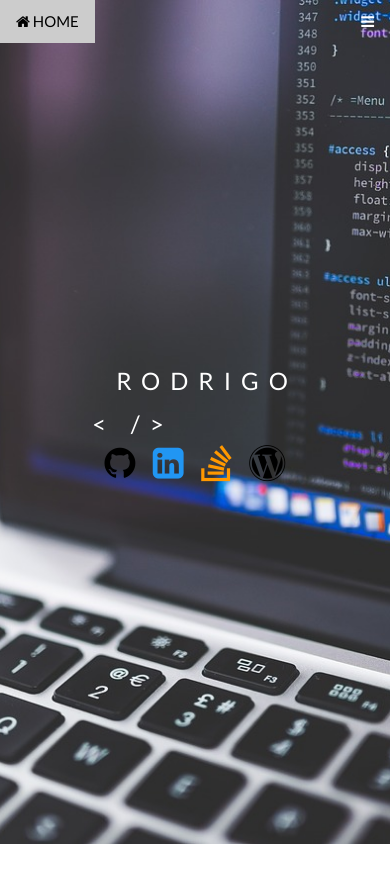
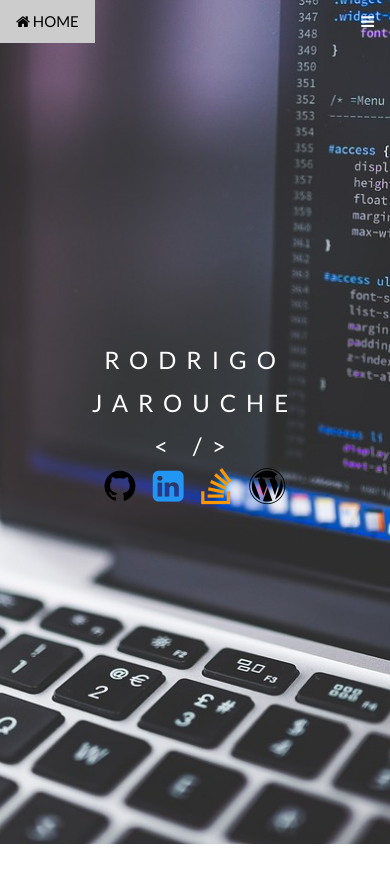
Before and after one commit to rjarouche/rjarouche.github.io, a plain HTML site: page index.html in a window 390 px wide. Shown: the top 882 px of the page. Drawn offline with Linux system fonts and the light colour scheme.

Commit message:
Ajustes para visualizacao em celular

```diff
--- a/index.html
+++ b/index.html
@@ -39,6 +39,7 @@
   <div id="navDemo" class="w3-bar-block w3-teal w3-hide w3-hide-large w3-hide-medium">
     <a href="#about" class="w3-bar-item w3-button" onclick="toggleFunction()">SOBRE</a>
     <a href="#portfolio" class="w3-bar-item w3-button" onclick="toggleFunction()">PROJETOS</a>
+    <a href="#quotes" class="w3-bar-item w3-button" onclick="toggleFunction()"></i> DEPOIMENTOS</a>
     <a href="#contact" class="w3-bar-item w3-button" onclick="toggleFunction()">CONTATO</a>
   </div>
 </div>
@@ -46,8 +47,12 @@
 <!-- First Parallax Image with Logo Text -->
 <div class="bgimg-1 w3-container  w3-padding-64" id="home">
   <div class="w3-display-middle">
-<span class="w3-center w3-padding-large w3-text-white w3-xlarge w3-wide w3-animate-opacity">RODRIGO <span class="w3-hide-small">JAROUCHE</span> < /></span>
-      <div style="width:100%;text-align:center">
+     <div style="width:100%;text-align:center">
+      <span class="w3-center w3-padding-large w3-text-white w3-xlarge w3-wide w3-animate-opacity">RODRIGO</span>
+      <span class="w3-center w3-padding-large w3-text-white w3-xlarge w3-wide w3-animate-opacity">JAROUCHE</span>
+      <span class="w3-center w3-padding-large w3-text-white w3-xlarge w3-wide w3-animate-opacity">< /></span>
+     </div>
+   <div style="width:100%;text-align:center">
      <span class="w3-center w3-text-black" style="text-align:center">
               <a href="https://github.com/rjarouche" target="_blank"><i class="fa fa-github w3-xxlarge" title="GitHub"></i></a>
      </span>
@@ -231,7 +236,6 @@ Preocupado e inquisitivo com o mundo ao redor, preocupa-se com questões comunit
 </div>
 <br>   <br>   <br>   <br>   <br>
 
-
    <div class="w3-row-padding w3-left w3-text-gray">
        <div class="w3-col m12 jar_slideInLeft">
         <em>"Ótimo profissional, dedicado, organizado e aberto à discussões. Teve participação ativa no desenvolvimento de TMS próprio quando trabalhávamos em empresas distintas mas do mesmo grupo. Altamente recomendado!"</em> <br>
@@ -239,11 +243,11 @@ Preocupado e inquisitivo com o mundo ao redor, preocupa-se com questões comunit
     </div>
    </div>
 
-   <br>   <br>   <br>   <br>   <br>
+   <br>   <br>   <br>   <br>
   <div class="w3-row-padding w3-left w3-text-gray">
         <div class="w3-col m12 jar_slideInRight">
         <em>"Rodrigo Sartori is a professional partner and an amazing programmer guy. I had the opportunity to work with him in Bem Group shortly, perhaps for almost 10 months, even though we were in different teams. He has a great knowledge about many different programming languages such as PHP and databases Oracle (including PL / SQL), Informix, MySQL, SQLServer 2000/2005 and PostgreSQL. Besides this, he is a reliable and kind person, clever and devoted professional. I recommend him to join any team or company."</em> <br>
-<b>Sandro Melo</b>, Especialista em Cybersecurity e autor do livro  <em><a href="http://www.altabooks.com.br/exploracao-de-vulnerabilidades-em-redes-tcp-ip-3a-edicao-revisada-e-ampliada.html" target="_blank">Exploração de Vulnerabilidades em Redes TCP IP</a></em>
+            <b>Sandro Melo</b>, Especialista em Cybersecurity e autor do livro  <em><a href="http://www.altabooks.com.br/exploracao-de-vulnerabilidades-em-redes-tcp-ip-3a-edicao-revisada-e-ampliada.html" target="_blank">Exploração de Vulnerabilidades em Redes TCP IP</a></em>
     </div>
 
 </div>
```
